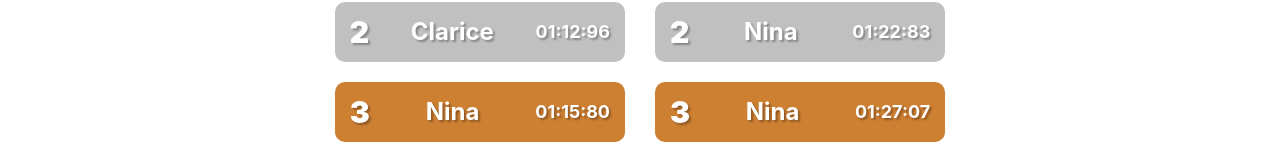
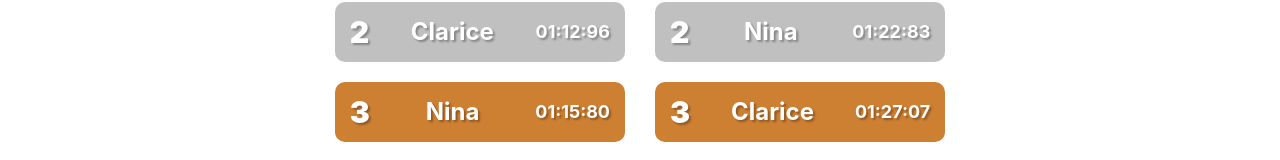
Before and after one commit to marcoshenriquemaia/angacubo-front, a React (Vite) app: page / in a window 1280 px wide. Shown: the part 374-534 px from the top of the page. Built offline with nearby package versions, Linux system fonts and the light colour scheme; the HTML template or start-up script is replaced by a standard one.

Commit message:
fix data

```diff
--- a/src/data/index.ts
+++ b/src/data/index.ts
@@ -51,7 +51,7 @@ export const rankingAo3 = [
     time: "01:22:83",
   },
   {
-    name: "Nina",
+    name: "Clarice",
     time: "01:27:07",
   },
   {
```
